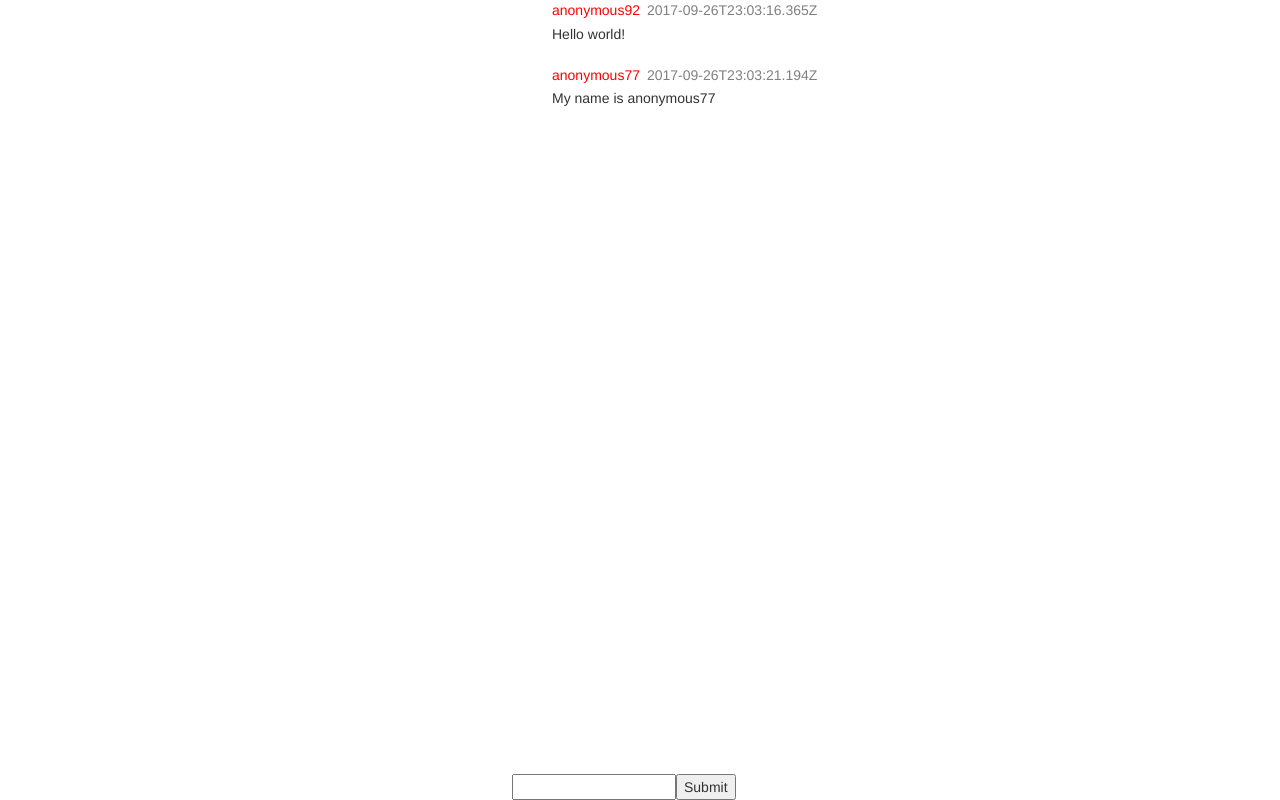
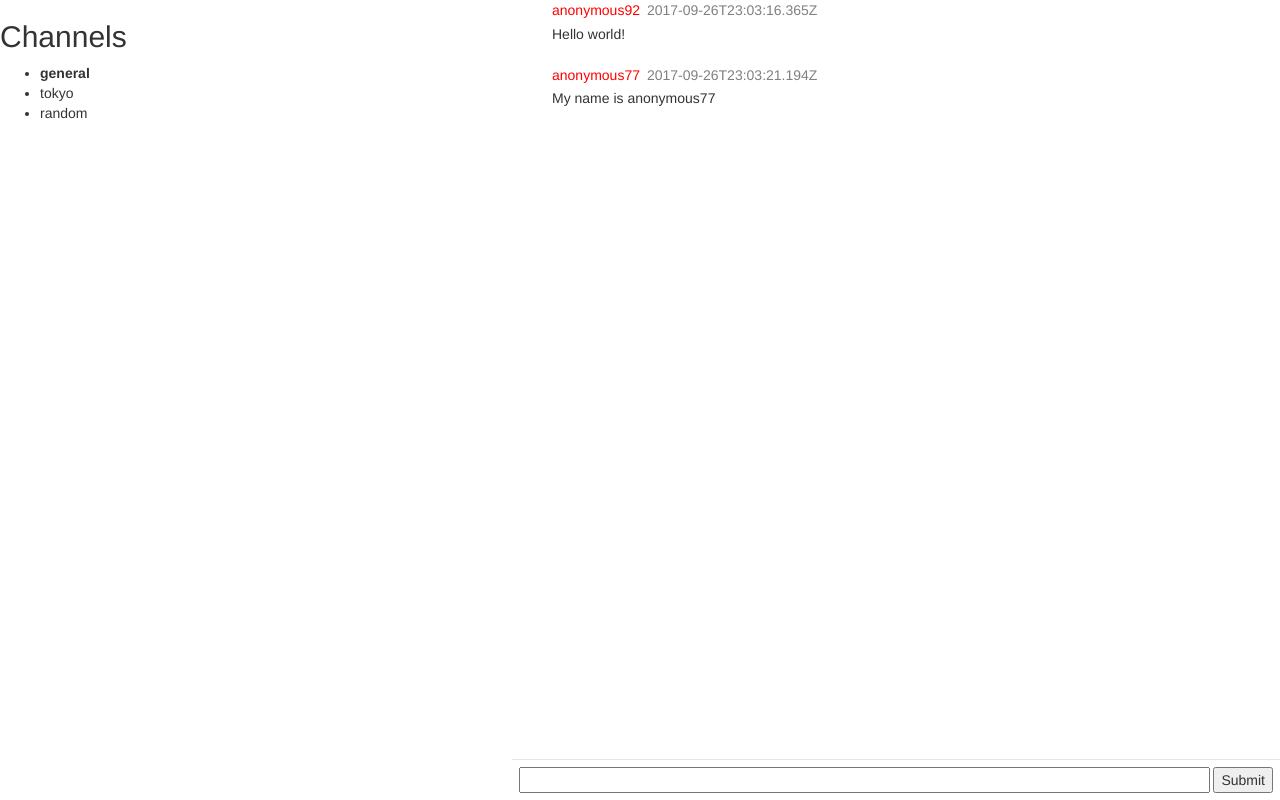
Before and after one commit to reneos/chat-redux, a React app: page / in a window 1280 px wide. Built offline with nearby package versions, Linux system fonts and the light colour scheme; no server answers.

Commit message:
add channel list display

```diff
--- a/assets/stylesheets/application.scss
+++ b/assets/stylesheets/application.scss
@@ -8,6 +8,10 @@ body {
 
 .channel_pane {
   width: 40%;
+}
+
+.active {
+  font-weight: bold;
 }
 
 .message_pane {
@@ -37,3 +41,13 @@ body {
 .message-content {
   margin-top: .25em;
 }
+
+.message_form {
+  border-top: 1px solid rgba(0,0,0,.1);
+  display: flex;
+  padding: .5em;
+  input {
+    flex: 1;
+    margin-right: .25em;
+  }
+}
--- a/src/containers/channel_list.jsx
+++ b/src/containers/channel_list.jsx
@@ -4,9 +4,18 @@ import { connect } from 'react-redux';
 
 class ChannelList extends Component {
   render() {
+    const { channels, selectedChannel } = this.props;
+    const channelsMenu = channels.map((channel) => {
+      const classes = channel === selectedChannel ? "active" : "";
+      return (<li className={classes} key={channel}>
+        {channel}
+      </li>);
+    });
     return (
       <div className="channel_pane">
+        <h2>Channels</h2>
         <ul>
+          {channelsMenu}
         </ul>
       </div>
     );
@@ -16,8 +25,8 @@ class ChannelList extends Component {
 function mapStateToProps(state) {
   return {
     channels: state.channels,
-    selctedChannel: state.selectedChannel
-  }
+    selectedChannel: state.selectedChannel
+  };
 }
 
 export default connect(mapStateToProps, null)(ChannelList);
--- a/src/containers/message_list.jsx
+++ b/src/containers/message_list.jsx
@@ -21,8 +21,8 @@ class MessageList extends Component {
   }
 
   render() {
-    const messages = this.props.messages.map((msg, index) => {
-      return <Message key={`${msg.username}${index}`} message={msg} />
+    const messages = this.props.messages.map((msg) => {
+      return <Message key={`${msg.username}-${msg.created_at}`} message={msg} />;
     });
     return (<ul ref={this.messageContainer} className="message_list">
       {messages}
```
